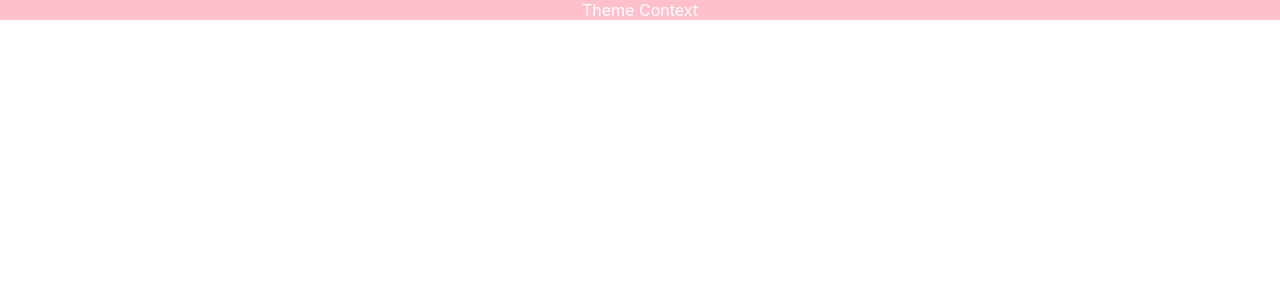
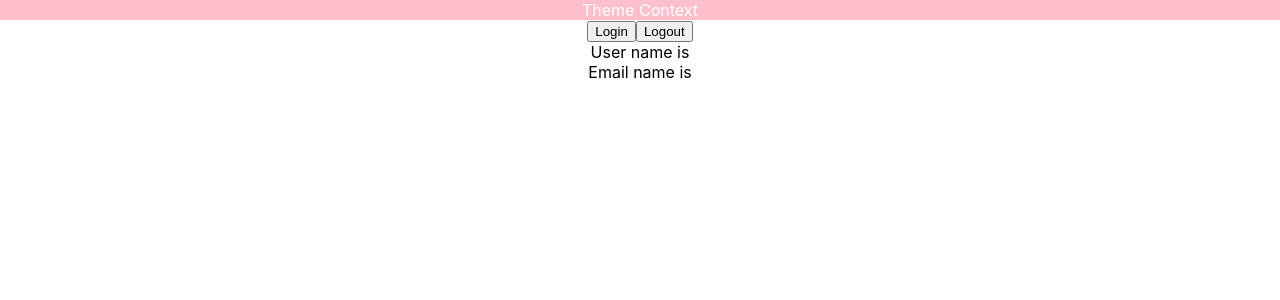
Before and after one commit to ayush-devshark/React-TypeScript, a React (Create React App) app: page / in a window 1280 px wide. Shown: the top 300 px of the page. Built offline with nearby package versions, Linux system fonts and the light colour scheme.

Commit message:
userContext when value is not known

```diff
--- a/src/App.tsx
+++ b/src/App.tsx
@@ -12,6 +12,8 @@ import Container from './components/Container';
 import LoggedIn from './components/state/LoggedIn';
 import { ThemeContextProvider } from './components/context/ThemeContext';
 import Box from './components/context/Box';
+import User from './components/context/User';
+import { UserContextProvider } from './components/context/UserContext';
 
 function App() {
     const personName = {
@@ -58,6 +60,9 @@ function App() {
             <ThemeContextProvider>
                 <Box />
             </ThemeContextProvider>
+            <UserContextProvider>
+                <User />
+            </UserContextProvider>
         </div>
     );
 }
--- a/src/components/context/ThemeContext.tsx
+++ b/src/components/context/ThemeContext.tsx
@@ -1,5 +1,5 @@
 import { createContext } from 'react';
-import { theme } from './Theme';
+import { theme } from './theme';
 
 type ThemeContextProviderProps = {
     children: React.ReactNode;
--- /dev/null
+++ b/src/components/context/User.tsx
@@ -0,0 +1,29 @@
+import React, { useContext } from 'react';
+import { UserContext } from './UserContext';
+
+const User = () => {
+    const userContext = useContext(UserContext);
+
+    const handleLogin = () => {
+        if (userContext) {
+            userContext.setUser({ name: 'john', email: 'jon@email.com' });
+        }
+    };
+
+    const handleLogout = () => {
+        if (userContext) {
+            userContext.setUser(null);
+        }
+    };
+
+    return (
+        <div>
+            <button onClick={handleLogin}>Login</button>
+            <button onClick={handleLogout}>Logout</button>
+            <div>User name is {userContext?.user?.name}</div>
+            <div>Email name is {userContext?.user?.email}</div>
+        </div>
+    );
+};
+
+export default User;
--- /dev/null
+++ b/src/components/context/UserContext.tsx
@@ -0,0 +1,26 @@
+import { useState, createContext } from 'react';
+
+export type AuthUser = {
+    name: string;
+    email: string;
+};
+
+type UserContextType = {
+    user: AuthUser | null;
+    setUser: React.Dispatch<React.SetStateAction<AuthUser | null>>;
+};
+
+type UserContextProviderProp = {
+    children: React.ReactNode;
+};
+
+export const UserContext = createContext<UserContextType | null>(null);
+
+export const UserContextProvider = ({ children }: UserContextProviderProp) => {
+    const [user, setUser] = useState<AuthUser | null>(null);
+    return (
+        <UserContext.Provider value={{ user, setUser }}>
+            {children}
+        </UserContext.Provider>
+    );
+};
```
